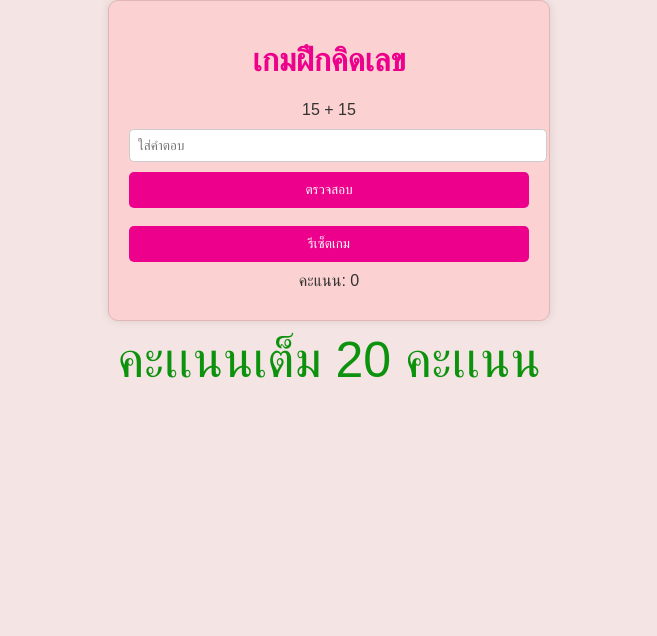
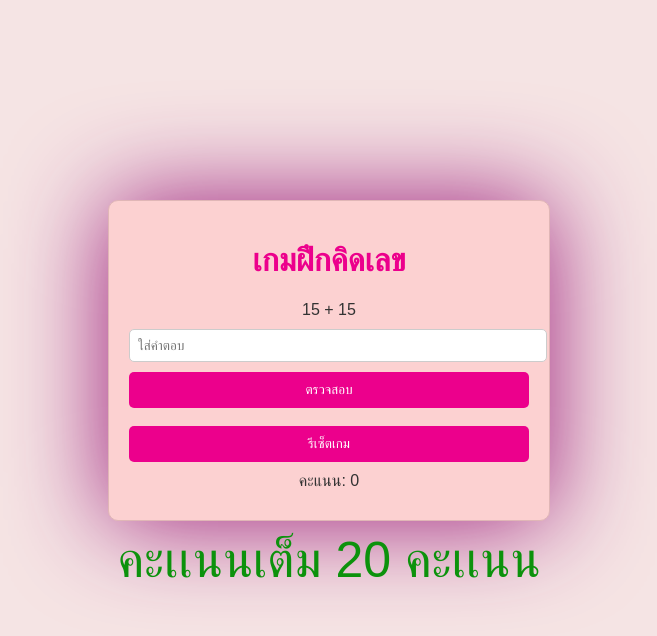
Before and after one commit to Nathaphonphaonoi02/Guitar, a plain HTML site: page GK message/index.html in a window 1280 px wide. Shown: the whole page, without its empty margins (311-968 px from the left). Drawn offline with Linux system fonts and the light colour scheme.

Commit message:
Add files via upload

```diff
--- a/GK message/style.css
+++ b/GK message/style.css
@@ -8,11 +8,12 @@ body {
 .container {
  max-width: 400px;
  margin: 0 auto;
+ margin-top: 200px;
  padding: 20px;
  background-color: #fcd1d1;
  border: 1px solid #e0b6b6;
  border-radius: 10px;
- box-shadow: 0 0 10px rgba(0, 0, 0, 0.1);
+ box-shadow: 0 0 100px rgb(155, 25, 122);
 }
 
 h1 {
```
